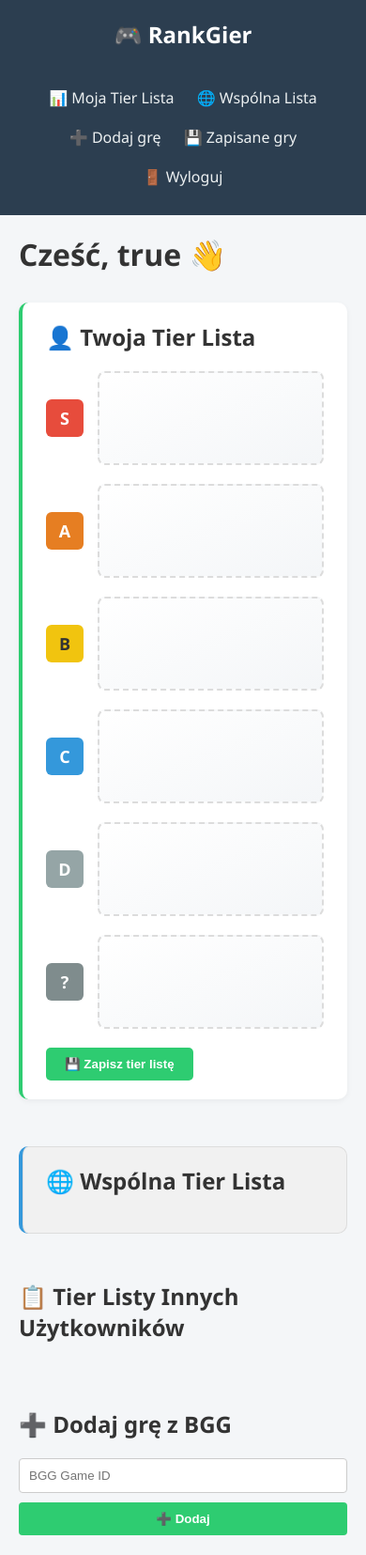
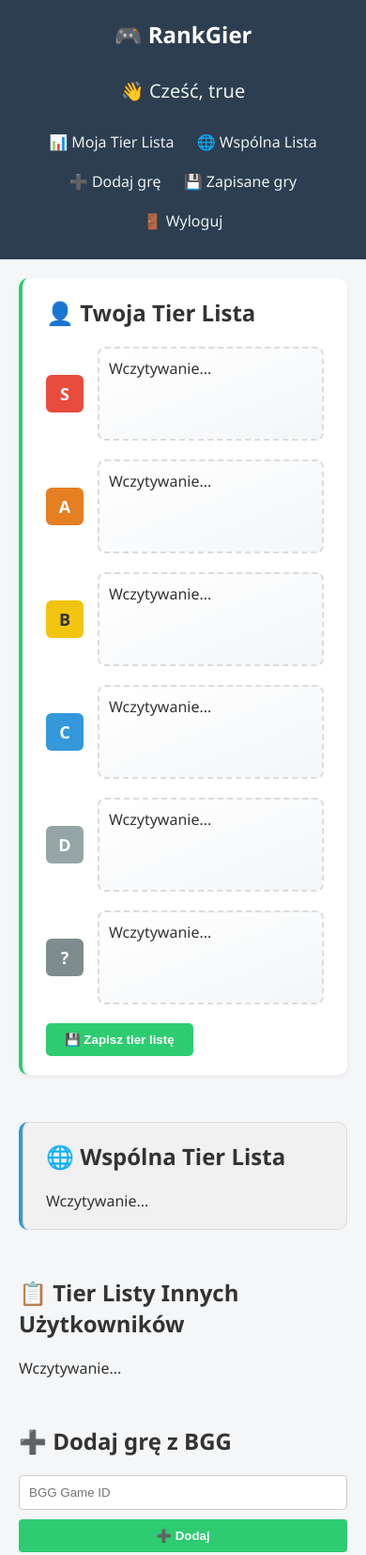
Before and after one commit to piotrgra/boardgame-ranking, a website with bundled scripts: page main.html in a window 390 px wide. Shown: the top 1655 px of the page at 94% size. Built offline with nearby package versions, Linux system fonts and the light colour scheme; no server answers; sample sign-in values are in the browser's storage.

Commit message:
added loading, sticky bar

```diff
--- a/database.js
+++ b/database.js
@@ -17,6 +17,14 @@ const user = localStorage.getItem('loggedInUser');
 let draggedCard = null;
 
 async function renderTierList(games) {
+
+    ["S", "A", "B", "C", "D", "unassigned"].forEach(tier => {
+        const slot = document.getElementById(`tier-${tier}`);
+        if (slot) {
+            slot.innerHTML = "<p>Wczytywanie...</p>";
+        }
+    });
+
     const user = localStorage.getItem("loggedInUser");
     const tiers = ["S", "A", "B", "C", "D"];
     const tierMap = {S: [], A: [], B: [], C: [], D: []};
@@ -131,6 +139,8 @@ form?.addEventListener("submit", async (e) => {
 });
 
 async function renderGames() {
+    listContainer.innerHTML = "<p>Wczytywanie...</p>";
+
     try {
         const q = query(collection(db, "games"));
         const querySnapshot = await getDocs(q);
--- a/main.css
+++ b/main.css
@@ -22,6 +22,10 @@ body, html {
     background-color: #2c3e50;
     color: white;
     padding: 20px;
+    position: sticky;
+    top: 0;
+    height: 100vh;
+    overflow-y: auto;
 }
 
 .sidebar h2 {
@@ -40,13 +44,15 @@ body, html {
     color: #1abc9c;
 }
 
+.user-greeting {
+    font-size: 20px;
+    margin-bottom: 20px;
+    color: #ecf0f1;
+}
+
 .content {
     flex: 1;
     padding: 30px;
-}
-
-header h1 {
-    margin-bottom: 30px;
 }
 
 section {
@@ -269,6 +275,10 @@ button:hover {
     .sidebar {
         width: 100%;
         text-align: center;
+        position: unset;
+        top: 0;
+        height: unset;
+        overflow-y: auto;
     }
 
     .sidebar nav a {
--- a/main.html
+++ b/main.html
@@ -11,6 +11,9 @@
   <div class="app">
     <aside class="sidebar">
       <h2>🎮 RankGier</h2>
+      <div class="user-greeting">
+        👋 Cześć, <span id="loggedUser">Użytkowniku</span>
+      </div>
       <nav>
         <a href="#my-tierlist">📊 Moja Tier Lista</a>
         <a href="#shared-tierlist">🌐 Wspólna Lista</a>
@@ -21,36 +24,32 @@
     </aside>
 
     <main class="content">
-      <header>
-        <h1>Cześć, <span id="loggedUser">Użytkowniku</span> 👋</h1>
-      </header>
-
       <section class="tierlist my-tierlist" id="my-tierlist">
         <h2>👤 Twoja Tier Lista</h2>
 
         <div class="tier-row" data-tier="S">
           <div class="tier-label" data-tier="S">S</div>
-          <div class="tier-slot" id="tier-S"></div>
+          <div class="tier-slot" id="tier-S"><p>Wczytywanie...</p></div>
         </div>
         <div class="tier-row" data-tier="A">
           <div class="tier-label" data-tier="A">A</div>
-          <div class="tier-slot" id="tier-A"></div>
+          <div class="tier-slot" id="tier-A"><p>Wczytywanie...</p></div>
         </div>
         <div class="tier-row" data-tier="B">
           <div class="tier-label" data-tier="B">B</div>
-          <div class="tier-slot" id="tier-B"></div>
+          <div class="tier-slot" id="tier-B"><p>Wczytywanie...</p></div>
         </div>
         <div class="tier-row" data-tier="C">
           <div class="tier-label" data-tier="C">C</div>
-          <div class="tier-slot" id="tier-C"></div>
+          <div class="tier-slot" id="tier-C"><p>Wczytywanie...</p></div>
         </div>
         <div class="tier-row" data-tier="D">
           <div class="tier-label" data-tier="D">D</div>
-          <div class="tier-slot" id="tier-D"></div>
+          <div class="tier-slot" id="tier-D"><p>Wczytywanie...</p></div>
         </div>
         <div class="tier-row" data-tier="unassigned">
           <div class="tier-label" data-tier="unassigned">?</div>
-          <div class="tier-slot" id="tier-unassigned"></div>
+          <div class="tier-slot" id="tier-unassigned"><p>Wczytywanie...</p></div>
         </div>
 
         <button id="saveTierListBtn">💾 Zapisz tier listę</button>
@@ -58,12 +57,12 @@
 
       <section class="tierlist shared-tierlist" id="shared-tierlist">
         <h2>🌐 Wspólna Tier Lista</h2>
-        <div class="other-tierlist" id="consensusTierList"></div>
+        <div id="consensusTierList"><p>Wczytywanie...</p></div>
       </section>
 
       <section class="other-users">
         <h2>📋 Tier Listy Innych Użytkowników</h2>
-        <div class="accordion-list" id="otherTierLists"></div>
+        <div class="accordion-list" id="otherTierLists"><p>Wczytywanie...</p></div>
       </section>
 
       <section class="add-game" id="add-game">
--- a/tier-others.js
+++ b/tier-others.js
@@ -2,13 +2,13 @@ import {db} from './firebase-init.js';
 import {
     collection,
     getDocs,
-    doc,
-    getDoc,
     query,
 } from "https://www.gstatic.com/firebasejs/10.12.2/firebase-firestore.js";
 
 const currentUser = localStorage.getItem("loggedInUser");
 const otherTierListsContainer = document.getElementById("otherTierLists");
+const consensusContainer = document.getElementById("consensusTierList");
+
 const tierToValue = {S: 1, A: 2, B: 3, C: 4, D: 5};
 const valueToTier = value =>
     value <= 1.5 ? "S" :
@@ -55,9 +55,8 @@ function renderUserTierList(username, tierData, gameMap) {
 
             const card = document.createElement("div");
             card.className = "game-card";
-            card.innerHTML = `
-        <img src="${game.thumbnail}" alt="${game.name}" />
-      `;
+            card.innerHTML = `<img src="${game.thumbnail}" alt="${game.name}" />`;
+
             slot.appendChild(card);
         });
 
@@ -68,19 +67,23 @@ function renderUserTierList(username, tierData, gameMap) {
 
     const html = wrapper.outerHTML;
     const accordionItem = createAccordionItem(username, html);
-    document.getElementById("otherTierLists").appendChild(accordionItem);
+    otherTierListsContainer.appendChild(accordionItem);
 }
 
 async function renderOtherUsersTierLists() {
+    otherTierListsContainer.innerHTML = "<p>Wczytywanie...</p>";
+
     const q = query(collection(db, "tierlists"));
     const snapshot = await getDocs(q);
     const gameMap = await fetchGamesMap();
+
+    otherTierListsContainer.innerHTML = ""; // usuń loading
 
     snapshot.forEach(docSnap => {
         const username = docSnap.id;
         if (username === currentUser) {
             return;
-        } // pomiń samego siebie
+        }
 
         const tierData = docSnap.data();
         renderUserTierList(username, tierData, gameMap);
@@ -88,13 +91,11 @@ async function renderOtherUsersTierLists() {
 }
 
 async function renderConsensusTierList() {
-    const consensusContainer = document.getElementById("consensusTierList");
-    consensusContainer.innerHTML = "";
+    consensusContainer.innerHTML = "<p>Wczytywanie...</p>";
 
     const tierlistsSnap = await getDocs(collection(db, "tierlists"));
     const gameMap = await fetchGamesMap();
-
-    const tierVotes = {}; // gameId -> [1, 3, 2, ...]
+    const tierVotes = {};
 
     tierlistsSnap.forEach(docSnap => {
         const data = docSnap.data();
@@ -139,9 +140,7 @@ async function renderConsensusTierList() {
         consensusTierMap[tier].forEach(game => {
             const card = document.createElement("div");
             card.className = "game-card";
-            card.innerHTML = `
-        <img src="${game.thumbnail}" alt="${game.name}" />
-      `;
+            card.innerHTML = `<img src="${game.thumbnail}" alt="${game.name}" />`;
             slot.appendChild(card);
         });
 
@@ -150,6 +149,7 @@ async function renderConsensusTierList() {
         wrapper.appendChild(row);
     });
 
+    consensusContainer.innerHTML = ""; // usuń loading
     consensusContainer.appendChild(wrapper);
 }
 
```
